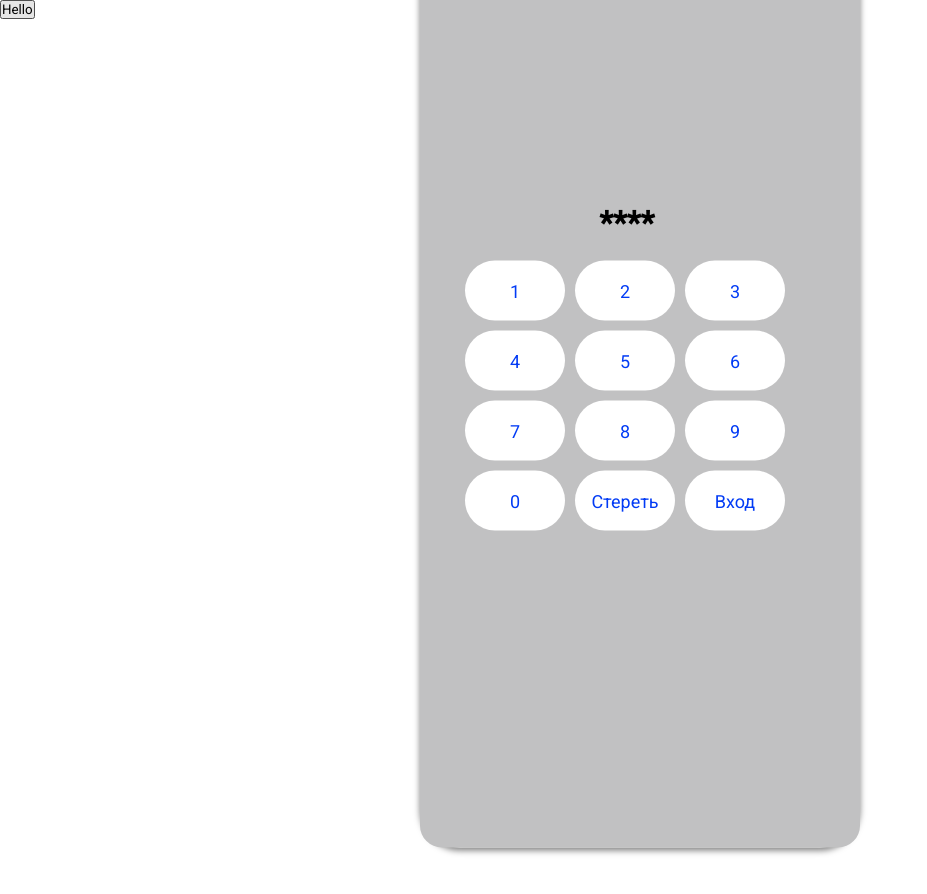
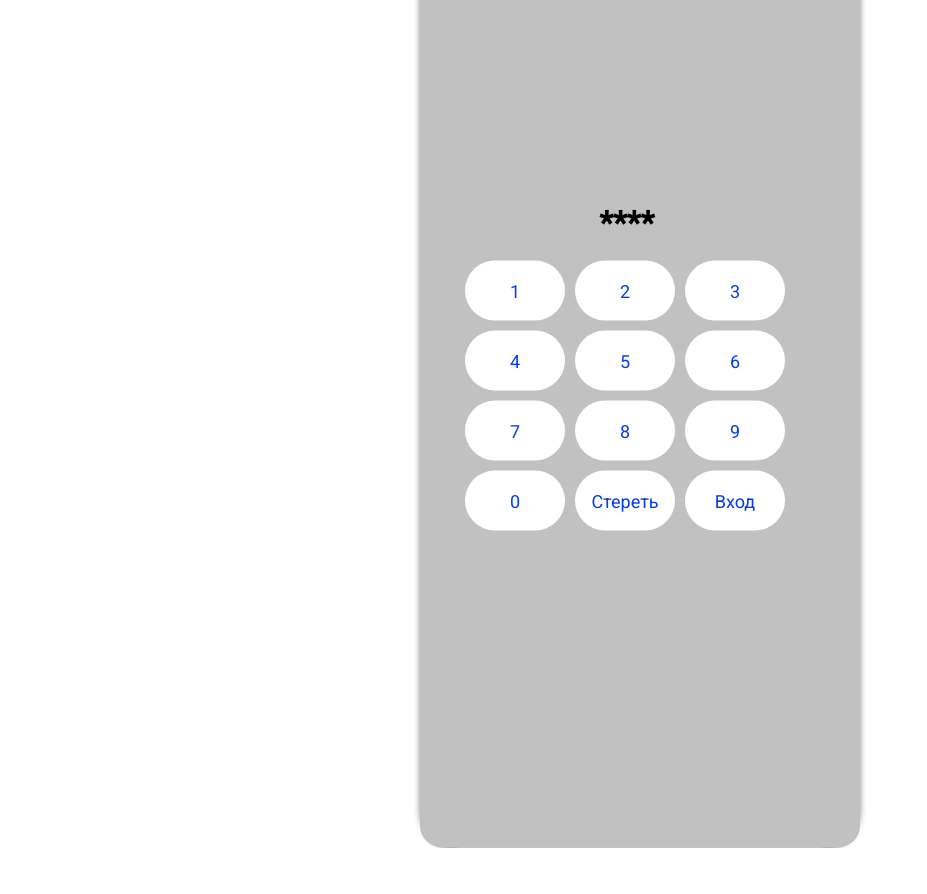
Before and after one commit to MElaman12/Calc, a plain HTML site: page index.html in a window 1280 px wide. Shown: the whole page, without its empty margins (0-927 px from the left). After the commit the page ends 800 px from the top, so only its background shows below. Drawn offline with nearby package versions, Linux system fonts and the light colour scheme.

Commit message:
Первая версия

```diff
--- a/index.html
+++ b/index.html
@@ -117,7 +117,7 @@
    </div>
 </main>
 
-<button id="yak1" style="margin-bottom: 1000px;">Hello</button>
+
 
 <script type="text/javascript" src="https://ajax.googleapis.com/ajax/libs/jquery/1.10.1/jquery.min.js"></script>
 <script src="./script.js"></script>
```
